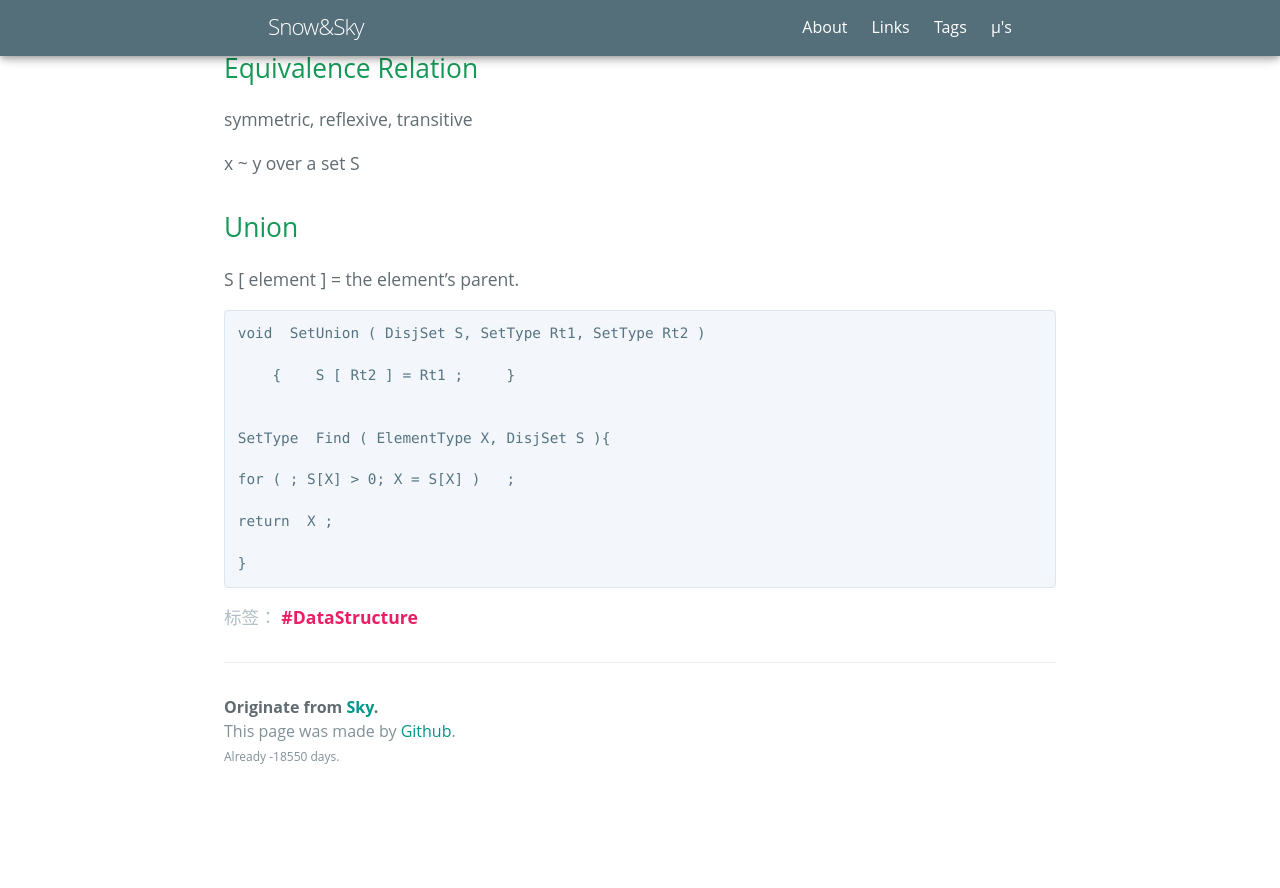
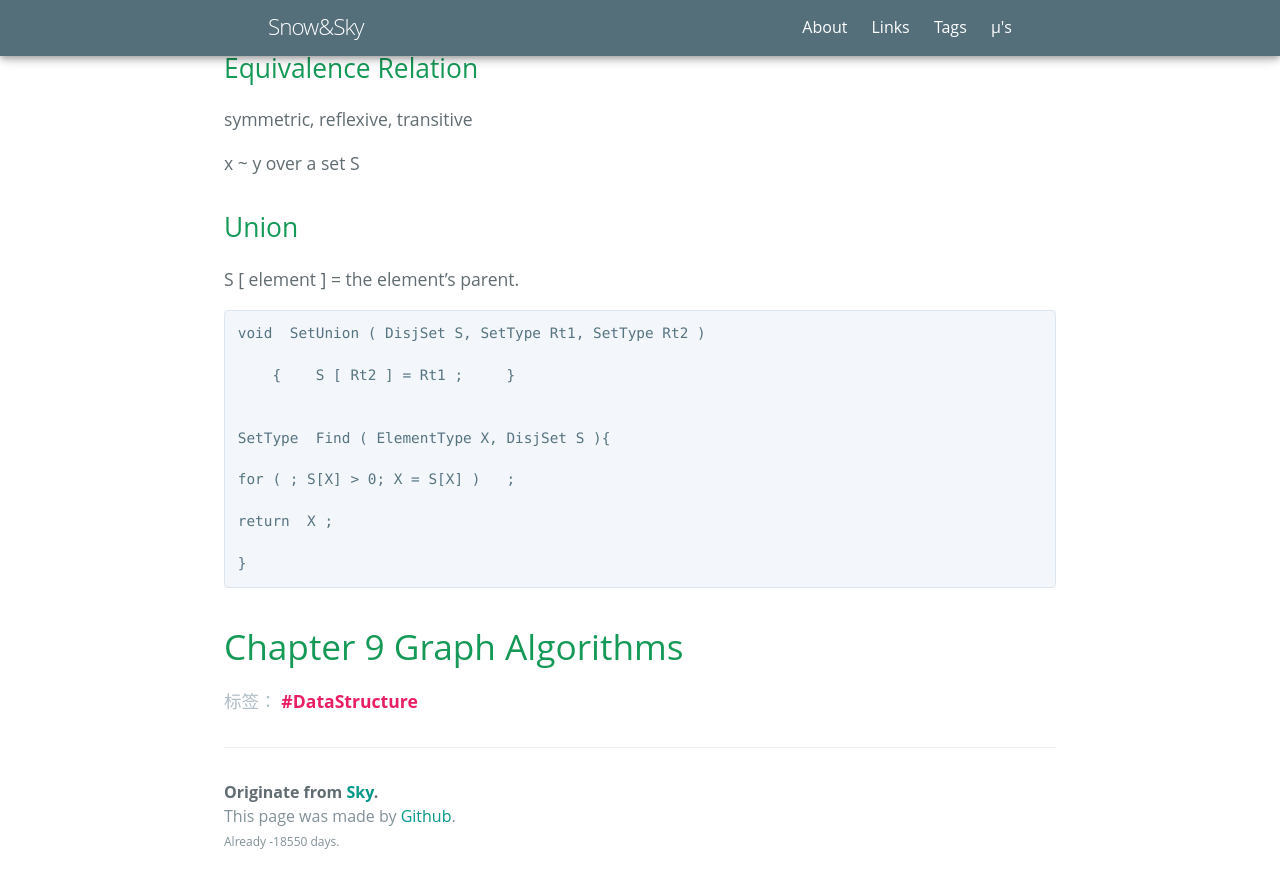
Before and after one commit to NishikinoSky/NishikinoSky.github.io, a Jekyll site: the page built from _posts/2020-12-15-Data-Structure.md, in a window 1280 px wide and 900 px high, scrolled down 7192 px. Shown: the top 888 px of the window. Built offline with Jekyll 4.4.1, drawn with Linux system fonts in a browser that asks for light colours; some web fonts are replaced; before the commit the page ends 8007 px from its top, so only the background shows below that.

Commit message:
Update 2020-12-15-Data-Structure.md

```diff
--- a/_posts/2020-12-15-Data-Structure.md
+++ b/_posts/2020-12-15-Data-Structure.md
@@ -332,3 +332,6 @@ S [ element ] = the element’s parent.
     return  X ;
 
     }
+
+
+# Chapter 9  Graph Algorithms
```
